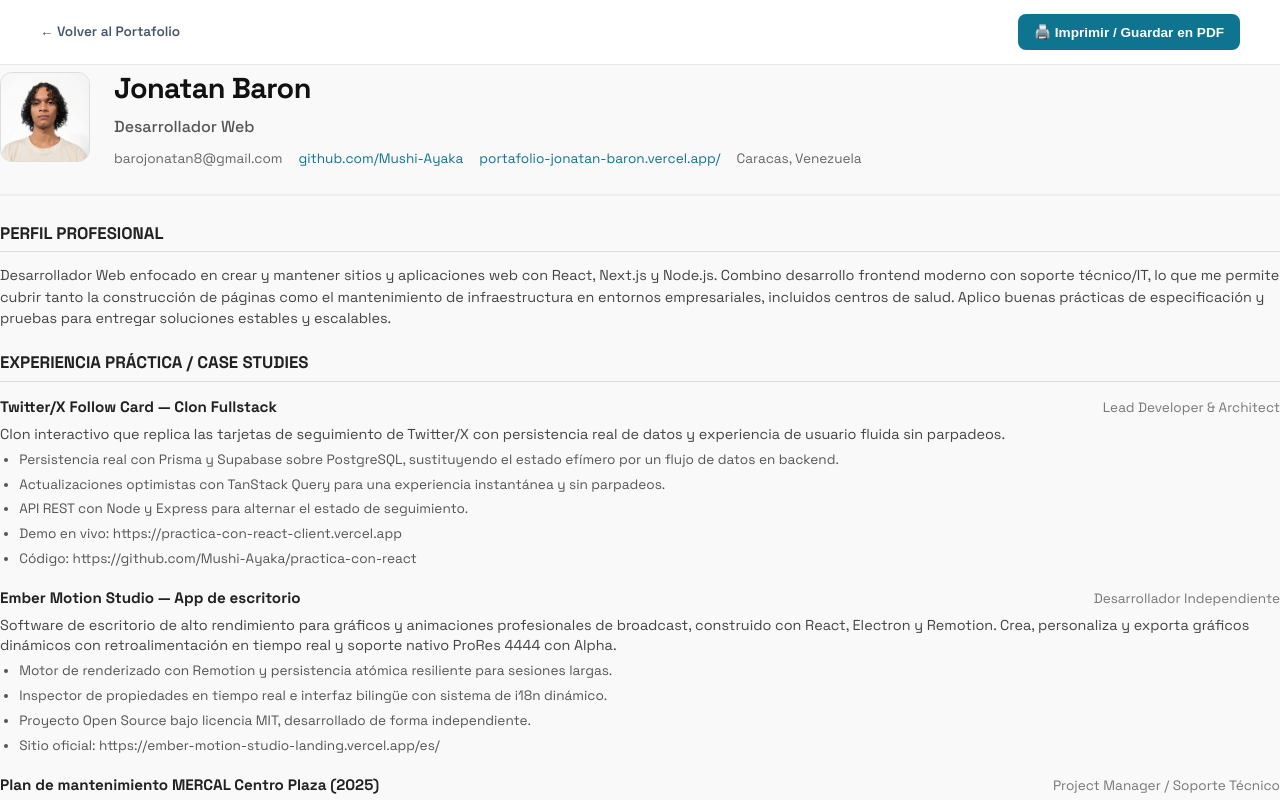
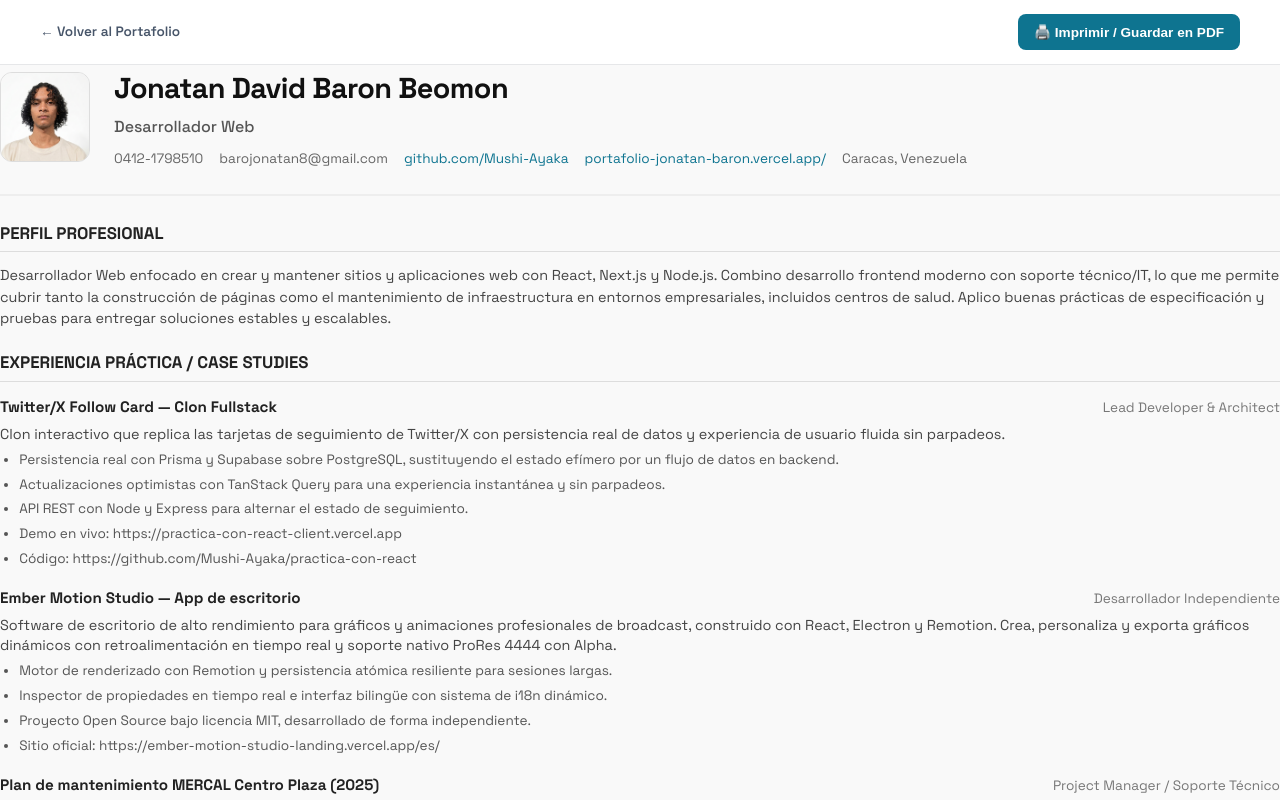
Before and after one commit to Mushi-Ayaka/Portafolio, a Next.js app: page /cv in a window 1280 px wide. Shown: the top 800 px of the page. Built offline with nearby package versions, Linux system fonts and the light colour scheme.

Commit message:
fix(cv): nombre completo + telefono de contacto

```diff
--- a/src/app/cv/page.tsx
+++ b/src/app/cv/page.tsx
@@ -116,6 +116,7 @@ export default function CVPage() {
             <h1>{siteConfig.name}</h1>
             <h2>{siteConfig.role}</h2>
             <div className={styles.contact}>
+              <span>0412-1798510</span>
               <span>{siteConfig.contactEmail}</span>
               <a href={siteConfig.socialLinks.github} target="_blank" rel="noopener noreferrer">
                 {siteConfig.socialLinks.github.replace('https://', '')}
--- a/src/config/site.ts
+++ b/src/config/site.ts
@@ -1,5 +1,5 @@
 export const siteConfig = {
-  name: "Jonatan Baron",
+  name: "Jonatan David Baron Beomon",
   role: "Desarrollador Web",
   cvUrl: "/cv",
   contactEmail: "barojonatan8@gmail.com",
```
